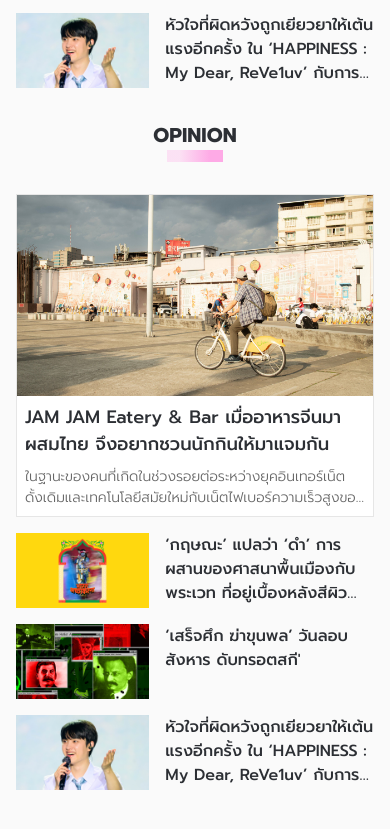
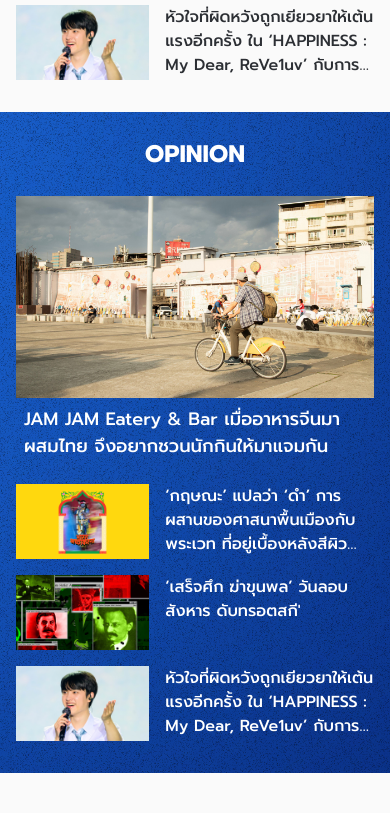
Before and after one commit to wisavachart/made-static-page, a website built with Vite: page index.html in a window 390 px wide. Shown: the part 1015-1844 px from the top of the page. Built offline with nearby package versions, Linux system fonts and the light colour scheme.

Commit message:
moile edit

```diff
--- a/index.html
+++ b/index.html
@@ -198,8 +198,9 @@
         </div>
       </div>
     </nav>
+    <!-- *********************** !-->
 
-    <!-- *********************CONTENT******************** !-->
+    <!-- *****************************************************SECTION 1****************************************************** !-->
     <!-- *******MAIN SWIPER***** !-->
     <section class="mt-[64px] mb_L_500:mt-[84px] lg:px-6 lg:mt-[110px] w-full">
       <div
@@ -344,17 +345,18 @@
           class="swiper-pagination flex items-center justify-center mt-5"></div>
       </div>
     </section>
+    <!-- *********************** !-->
 
-    <!-- *******SOCIAL NEWS***** !-->
+    <!-- *******SOCIAL NEWS OPINION tablet / desktop ***** !-->
     <div
-      class="w-full md:max-w-[880px] md:mx-auto lg:max-w-[960px] mt-8 mb-8 flex justify-center md:justify-start md:px-6 lg:px-0 lg:mx-auto lg:mt-10">
+      class="hidden md:flex w-full md:max-w-[880px] md:mx-auto lg:max-w-[960px] mt-8 mb-8 justify-center md:justify-start md:px-6 lg:px-0 lg:mx-auto lg:mt-10">
       <div class="relative flex flex-col items-center md:items-start">
         <h1 class="font-bold text-[24px] title-color">SOCIAL NEWS</h1>
         <div
-          class="h-4 -z-20 w-[56px] absolute bottom-0 made_pink_gradient"></div>
+          class="absolute h-4 -z-20 w-[56px] bottom-0 made_pink_gradient"></div>
       </div>
     </div>
-    <!-- tablet / desktop -->
+    <!--SOCIAL NEWS OPINION tablet / desktop -->
     <section
       class="hidden md:flex md:max-w-[880px] md:mx-auto px-6 w-full flex-col gap-4 lg:max-w-[960px] lg:px-0 lg:mx-auto">
       <!-- row1 -->
@@ -518,10 +520,14 @@
       <!-- RECENT -->
       <h1 class="font-bold text-[20px] title-color mt-8">RECENT POST</h1>
     </section>
+    <!-- *********************** !-->
 
-    <!-- mobile -->
+    <!-- *******SOCIAL NEWS MOBILE***** !-->
     <section
-      class="md:hidden px-4 w-full flex flex-col gap-4 mb_L_500:gap-5 mb_L_500:mx-auto mb_L_500:max-w-[500px]">
+      class="md:hidden px-4 w-full flex flex-col gap-4 mb_L_500:gap-5 pb-8 mb_L_500:mx-auto mb_L_500:max-w-[500px] pt-2">
+      <div class="relative flex flex-col items-center md:items-start pt-6 pb-2">
+        <h1 class="font-bold text-[24px] title-color">SOCIAL NEWS</h1>
+      </div>
       <!-- CARD SOCIALS Big Card -->
       <div id="card-border" class="bg-white">
         <img src="/images/mock1.jpg" alt="" />
@@ -581,39 +587,32 @@
         </div>
       </div>
     </section>
+    <!-- *********************** !-->
 
-    <!-- *******Mobile Opinion***** !-->
-    <div
-      class="md:hidden w-full max-w-[1140px] mt-8 mb-8 flex justify-center md:justify-start md:px-6 lg:mx-auto">
-      <div class="relative flex flex-col items-center md:items-start">
-        <h1 class="font-bold text-[20px] title-color">OPINION</h1>
-        <div class="h-3 -z-20 w-[56px] bottom-0 made_pink_gradient"></div>
-      </div>
-    </div>
+    <!-- *******Opinion Mobile ***** !-->
     <!-- mobile -->
     <section
-      class="md:hidden px-4 w-full flex flex-col gap-4 mb_L_500:gap-5 mb_L_500:mx-auto mb_L_500:max-w-[500px]">
+      class="relative md:hidden px-4 w-full flex flex-col gap-4 mb_L_500:gap-5 pb-8 mb_L_500:mx-auto mb_L_500:max-w-[425px]">
+      <img
+        class="absolute -z-10 top-0 left-0 bottom-0 object-cover h-full"
+        src="/texture/mesh-blue.svg"
+        alt="" />
+      <img
+        class="absolute -z-10 top-0 left-0 bottom-0 object-cover h-full w-full opacity-80"
+        src="/texture/grain.png"
+        alt="" />
+      <div class="relative flex flex-col items-center md:items-start pt-6 pb-2">
+        <h1 class="font-bold text-[24px] title-color-white">OPINION</h1>
+      </div>
       <!-- CARD SOCIALS Big Card -->
-      <div id="card-border" class="bg-white">
+      <div>
         <img src="/images/mock1.jpg" alt="" />
         <!-- TITILT A DESC -->
         <div class="p-2 midstage:p-4 flex flex-col gap-2">
-          <h1 class="text-[18px] font-medium title-color">
+          <h1 class="text-[18px] font-medium title-color-white">
             JAM JAM Eatery & Bar เมื่ออาหารจีนมาผสมไทย
             จึงอยากชวนนักกินให้มาแจมกัน
           </h1>
-          <h6
-            class="desc-color text-[14px] mb_L_500:text-[16px] font-light card_preview_title">
-            ในฐานะของคนที่เกิดในช่วงรอยต่อระหว่างยุคอินเทอร์เน็ตดั้งเดิมและเทคโนโลยีสมัยใหม่กับเน็ตไฟเบอร์ความเร็วสูงของ
-            GenZ ก็คงไม่ใช่เรื่องแปลกอะไรที่ช่วงหนึ่งผมจะมี
-            โอกาสได้เล่นอยู่กับวัตถุสำหรับเก็บข้อมูลชนิดหนึ่งที่แบกโลกเอาไว้ได้ไม่ต่างจากที่คนยุคก่อนหน้ามีเทปและฟลอปปีดิสก์ใช้กันอยู่นานหลายปี
-            วัตถุที่ว่านั้นคือ ออปติคัลดิสก์ ตั้งแต่ Compact Disk (CD), Digital
-            Video Disc / Digital Versatile Disc (DVD) และ Blu-ray Disc (BD)
-            ที่มาในช่วงปิดเกมพอดี (ช่วง ค.ศ. 2010)
-            ไม่กี่ปีก่อนที่โลกจะเข้าสู่ยุคออนไลน์อย่างเต็มรูปแบบหลังจากนั้น
-            ทำให้ระบบเก็บข้อมูลเหล่านี้จำต้องค่อยๆ
-            เลือนหายไปอย่างหลีกเลี่ยงไม่ได้
-          </h6>
         </div>
       </div>
       <!-- Mini Card Mobile-->
@@ -624,7 +623,7 @@
             class="h-[75px] mb_L:h-[90px] mb_L_500:h-[120px]"
             alt="" />
           <h6
-            class="truncateText font-medium max-h-[70px] mb_L_500:max-h-[120px] mb_L_500:text-[16px] title-color">
+            class="truncateText font-medium max-h-[70px] mb_L_500:max-h-[120px] mb_L_500:text-[16px] title-color-white">
             ‘กฤษณะ’ แปลว่า ‘ดำ’ การผสานของศาสนาพื้นเมืองกับพระเวท
             ที่อยู่เบื้องหลังสีผิวของวีรบุรุษในมหาภารตะ
           </h6>
@@ -635,7 +634,7 @@
             class="h-[75px] mb_L:h-[90px] mb_L_500:h-[120px]"
             alt="" />
           <h6
-            class="truncateText font-medium max-h-[70px] mb_L_500:max-h-[120px] mb_L_500:text-[16px] title-color">
+            class="truncateText font-medium max-h-[70px] mb_L_500:max-h-[120px] mb_L_500:text-[16px] title-color-white">
             ‘เสร็จศึก ฆ่าขุนพล’ วันลอบสังหาร ดับทรอตสกี'
           </h6>
         </div>
@@ -645,13 +644,14 @@
             class="h-[75px] mb_L:h-[90px] mb_L_500:h-[120px]"
             alt="" />
           <h6
-            class="truncateText font-medium max-h-[70px] mb_L_500:max-h-[120px] mb_L_500:text-[16px] title-color">
+            class="truncateText font-medium max-h-[70px] mb_L_500:max-h-[120px] mb_L_500:text-[16px] title-color-white">
             หัวใจที่ผิดหวังถูกเยียวยาให้เต้นแรงอีกครั้ง ใน ‘HAPPINESS : My Dear,
             ReVe1uv’ กับการกลับมาในรอบ 6 ปีของ Red Velvet
           </h6>
         </div>
       </div>
     </section>
+    <!-- *********************** !-->
 
     <!-- *********************FOOTER******************** !-->
     <!-- footer Desktop -->
--- a/style.css
+++ b/style.css
@@ -43,6 +43,9 @@ body {
 .made-blue-gradient {
 }
 
+.title-color-white {
+  color: white;
+}
 .title-color {
   color: #2c2f34;
 }
```
